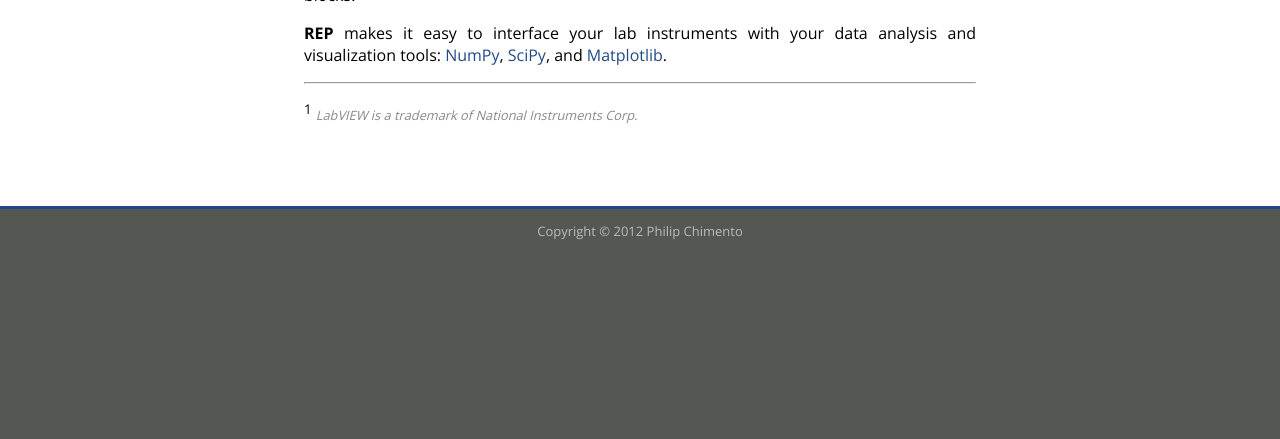
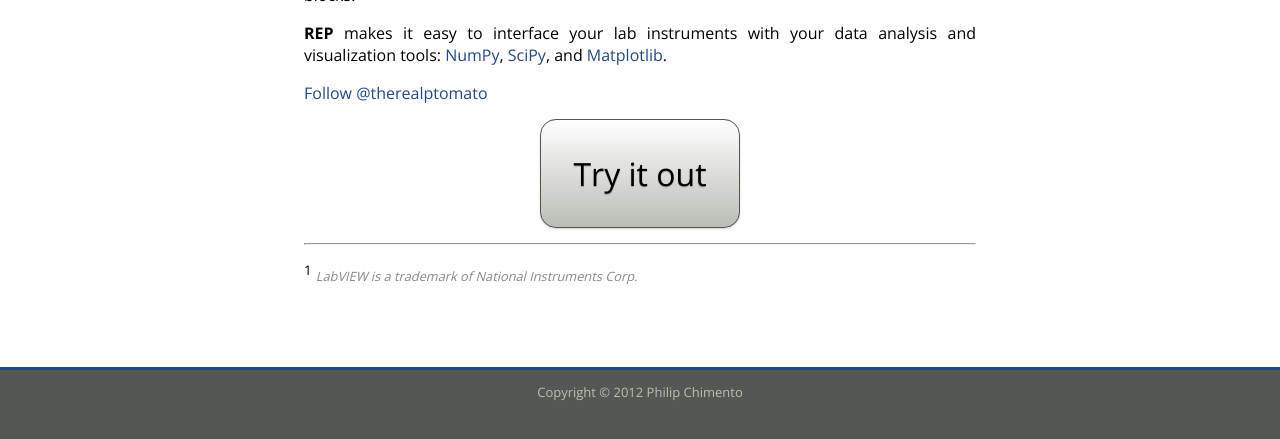
Before and after one commit to ptomato/ptomato.github.com, a Jekyll site: the page built from rep.md, in a window 1280 px wide, cut to the strip 324-763 px from the top of the page. Built offline with Jekyll 4.4.1, drawn with Linux system fonts in a browser that asks for light colours; some web fonts are replaced; comment, search, counter and statistics services are not loaded.

Commit message:
Add download button to REP site

```diff
--- a/rep.md
+++ b/rep.md
@@ -10,6 +10,12 @@ It’s an alternative to LabVIEW[<sup>1</sup>](#footnote1) if you’d rather scr
 
 **REP** makes it easy to interface your lab instruments with your data analysis and visualization tools: [NumPy](http://numpy.scipy.org), [SciPy](http://www.scipy.org/), and [Matplotlib](http://matplotlib.sourceforge.net/).
 
+{% include twitter.html %}
+
+<div class="bigbutton-area">
+  <a class="button bigbutton graybutton" href="rep-download.html">Try it out</a>
+</div>
+
 * * *
 <sup>1</sup>
 <span class="note" id="footnote1">LabVIEW is a trademark of National Instruments Corp.</span>
```
